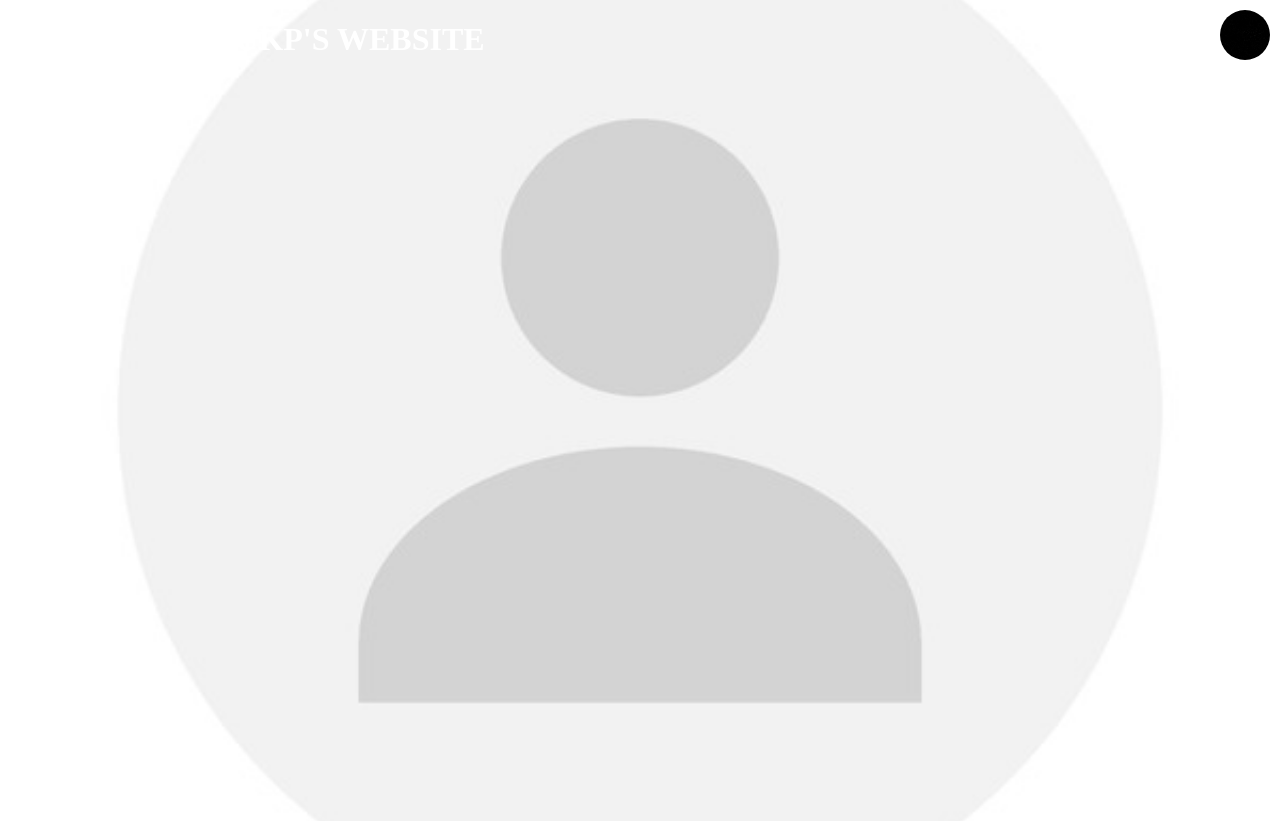
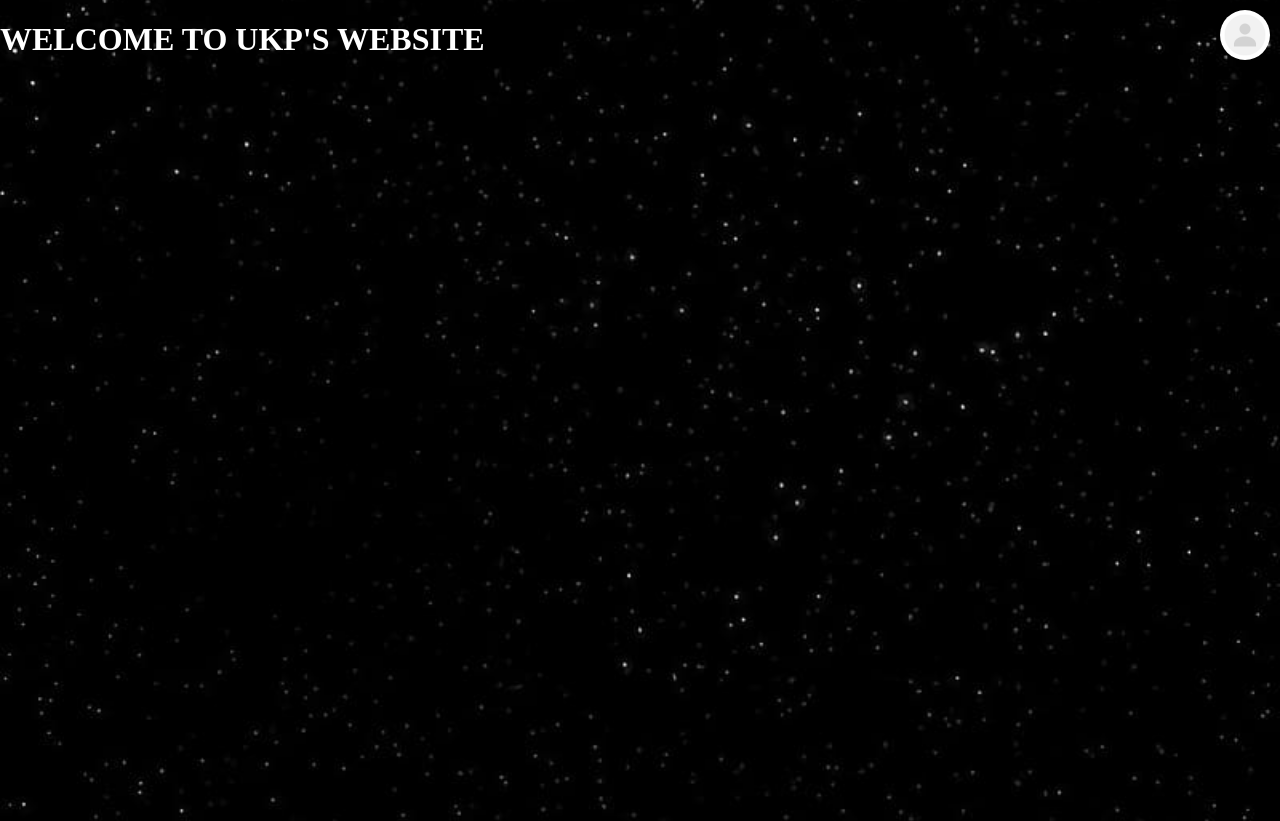
Before and after one commit to UKPSTUDIOUSlim/Hmm, a plain HTML site: page index.html in a window 1280 px wide. Drawn offline with Linux system fonts and the light colour scheme.

Commit message:
A second update

```diff
--- a/index.html
+++ b/index.html
@@ -19,7 +19,7 @@
   <h1 id = "first" style= "color: white;";> WELCOME TO UKP'S WEBSITE</h1>
 </div>
    <div class="pfp-container">
-    <img src="HD-wallpaper-full-black-screen-stars.jpg" alt="Profile Picture" class="pfp">
+    <img src="default-avatar-profile-icon-vector-600nw-1745180411.jpg" alt="Profile Picture" class="pfp">
    </div>
 </body>
 
--- a/style.css
+++ b/style.css
@@ -53,7 +53,7 @@ body {
 }
 body {
   /* ... your existing body styles ... */
-  background-image: url("default-avatar-profile-icon-vector-600nw-1745180411.jpg");
+  background-image: url("HD-wallpaper-full-black-screen-stars.jpg");
   ; /* Replace "background.jpg" with your image filename */
   background-size: cover; /* Make the image cover the entire background */
   background-repeat: no-repeat; /* Prevent image repetition */
```
